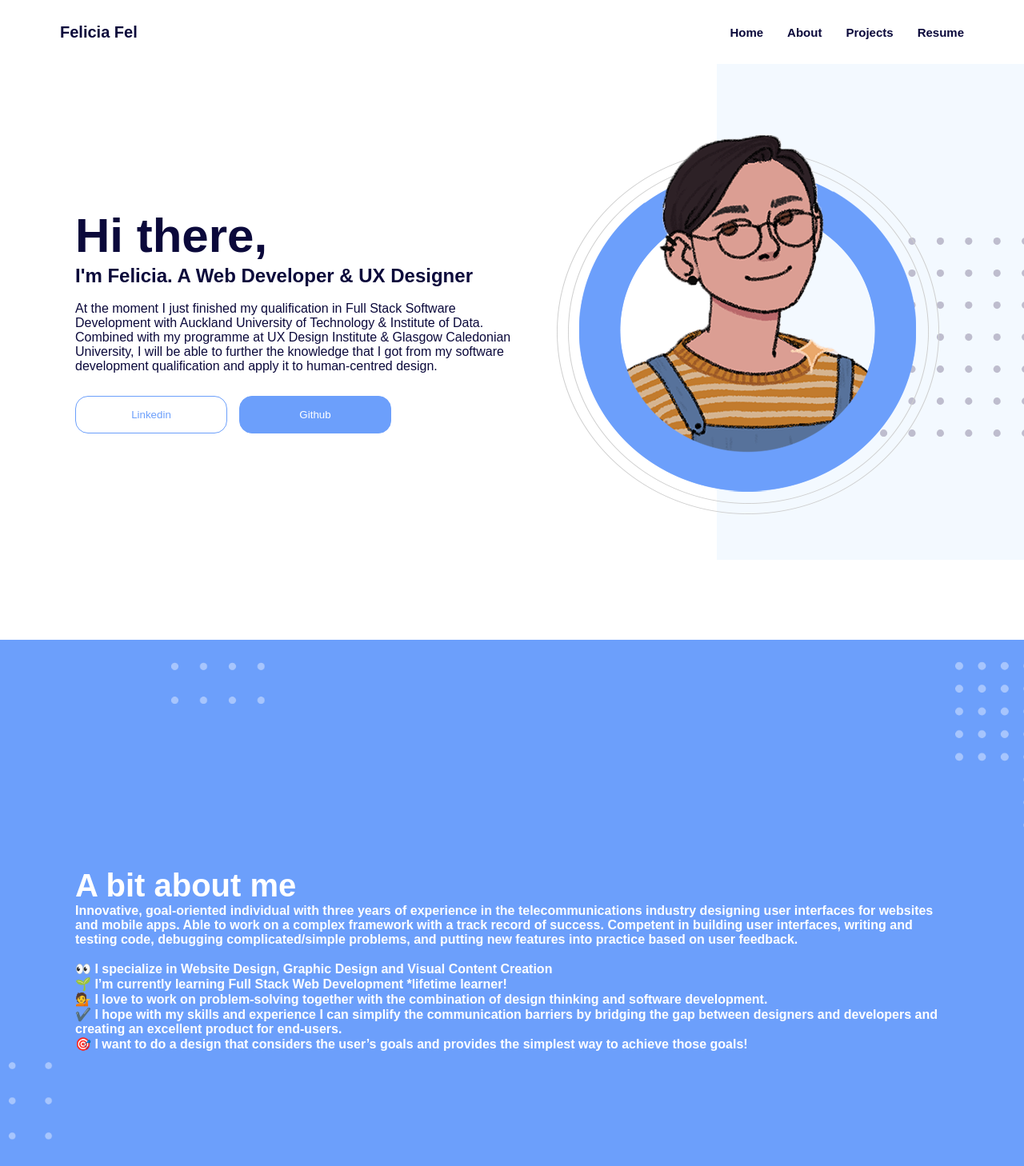
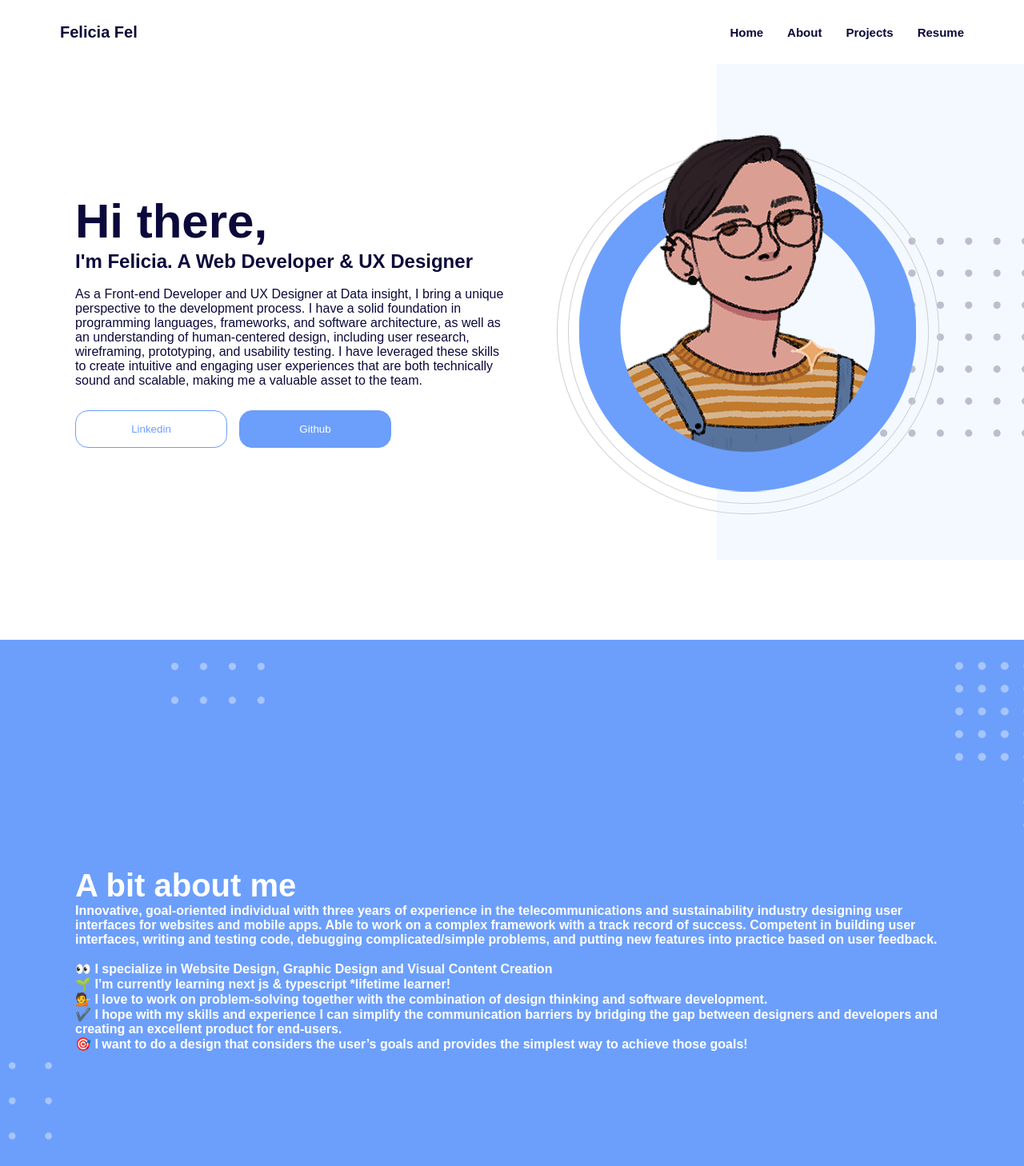
Before and after one commit to applescan/Portfolio-Website-v2, a React (Create React App) app: page / in a window 1280 px wide. Shown: the top 1458 px of the page at 80% size. Built offline with nearby package versions, Linux system fonts and the light colour scheme; a web font is replaced by a local one.

Commit message:
Updated experience and desc

```diff
--- a/src/components/Sections/About.jsx
+++ b/src/components/Sections/About.jsx
@@ -8,7 +8,7 @@ export default function Services() {
         <HeaderInfo>
           <h1 className="font40 extraBold whiteColor">A bit about me</h1>
           <p className="font16 whiteColor semiBold">
-            Innovative, goal-oriented individual with three years of experience in the telecommunications industry designing user interfaces for websites and mobile apps.
+            Innovative, goal-oriented individual with three years of experience in the telecommunications and sustainability industry designing user interfaces for websites and mobile apps.
             Able to work on a complex framework with a track record of success. Competent in building user interfaces, writing and testing code, debugging complicated/simple problems,
             and putting new features into practice based on user feedback.
           </p>
@@ -20,7 +20,7 @@ export default function Services() {
                 Content Creation</p>
             </li>
             <li>
-              <p>🌱 I’m currently learning Full Stack Web Development *lifetime learner!</p>
+              <p>🌱 I’m currently learning next js & typescript *lifetime learner!</p>
             </li>
             <li>
               <p>💁 I love to work on problem-solving together with the
--- a/src/components/Sections/Pricing.jsx
+++ b/src/components/Sections/Experience.jsx
@@ -14,6 +14,23 @@ export default function Pricing() {
             Work Experience
           </p>
         </HeaderInfo>
+
+        <TablesWrapper className="flexSpaceNull">
+          <TableBoxLarge>
+            <PricingTable
+              title="Data Insight- Front-end Software Developer & UX Designer"
+              text="February 2023 - Current"
+              offers={[
+                { name: "Collaborate with back-end developers and other stakeholders to integrate front-end functionality with back-end services and APIs.", cheked: true },
+                { name: "Taking an active role in the implementation, deployment, monitoring, and support activities of new products.", cheked: true },
+                { name: "Ongoing expansion of the codebase, developed in a structured and reusable way.", cheked: true },
+                { name: "Collaborate with cross-functional teams, including developers, product managers, and stakeholders, to ensure designs meet project goals and user needs", cheked: true },
+                { name: "Develop wireframes and prototypes to visualize and test design concepts", cheked: true },
+                { name: "Communicate design concepts and recommendations to stakeholders using visual design tools and presentations.", cheked: true }
+              ]}
+            />
+          </TableBoxLarge>
+        </TablesWrapper>
 
         <TablesWrapper className="flexSpaceNull">
           <TableBox>
@@ -129,3 +146,11 @@ const TableBox = styled.div`
     margin: 0 auto
   }
 `;
+const TableBoxLarge = styled.div`
+  width: 100%;
+  @media (max-width: 860px) {
+    width: 100%;
+    max-width: 370px;
+    margin: 0 auto
+  }
+`;
--- a/src/components/Sections/Header.jsx
+++ b/src/components/Sections/Header.jsx
@@ -17,9 +17,11 @@ export default function Header() {
           <h1 className="extraBold font60">Hi there, </h1>
           <h2>I'm Felicia. A Web Developer & UX Designer</h2>
           <br></br>
-          <p>At the moment I just finished my qualification in Full Stack Software Development with Auckland University of Technology &
-            Institute of Data. Combined with my programme at UX Design Institute & Glasgow Caledonian University,
-            I will be able to further the knowledge that I got from my software development qualification and apply it to human-centred design.</p>
+          <p>As a Front-end Developer and UX Designer at Data insight, I bring a unique perspective to the development process.
+            I have a solid foundation in programming languages, frameworks, and software architecture, as well as an understanding of human-centered design, including user research, wireframing,
+            prototyping, and usability testing. I have leveraged these skills to create intuitive and engaging user experiences
+            that are both technically sound and scalable, making me a valuable asset to the team.
+          </p>
           <br></br>
           <ButtonsRow className="flexNullCenter">
             <div style={{ width: "190px" }}>
--- a/src/screens/Landing.jsx
+++ b/src/screens/Landing.jsx
@@ -4,7 +4,7 @@ import React from "react";
 import Header from "../components/Sections/Header";
 import About from "../components/Sections/About";
 import Projects from "../components/Sections/Projects";
-import Pricing from "../components/Sections/Pricing";
+import Experience from "../components/Sections/Experience";
 
 
 
@@ -14,7 +14,7 @@ export default function Landing() {
       <Header />
       <About />
       <Projects />
-      <Pricing />
+      <Experience />
     </>
   );
 }
```
Also changed, not shown: 28 other files (tests, documents, lock files or other folders).
